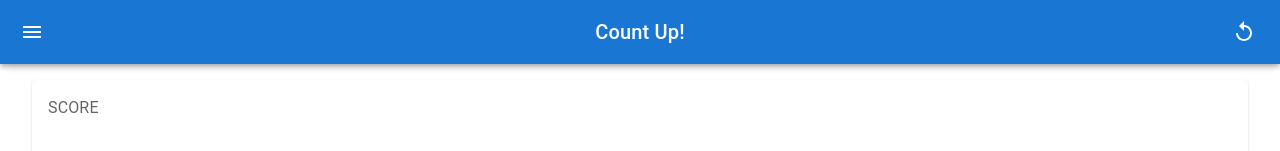
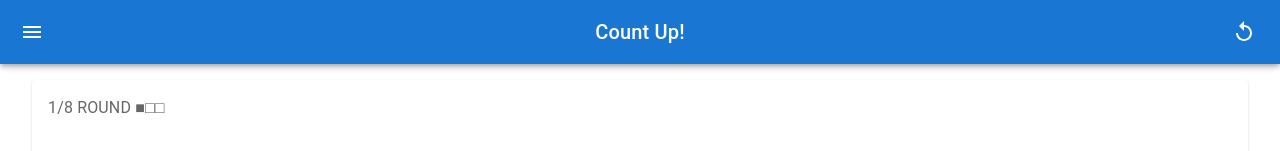
Before and after one commit to Sei-Tsushima-sti/count-up-app, a React (Create React App) app: page / in a window 1280 px wide. Shown: the top 151 px of the page. Built offline with nearby package versions, Linux system fonts and the light colour scheme.

Commit message:
ラウンド表示　ビジュアルはカス

```diff
--- a/src/App.tsx
+++ b/src/App.tsx
@@ -13,7 +13,7 @@ function App() {
   const [selectedScore, setSelectedScore] = useState(1);
 
   // 何ラウンド目か、何投目か
-  const [roundDisplay, setRoundDisplay] = useState("ROUND 1 ●○○");
+  const [currentScoreInfo, setCurrentScoreInfo] = useState({ round: 1, throwNumberInRound: 1 });
 
   // スコアの合計点
   const [score, setScore] = useState(0);
@@ -29,7 +29,9 @@ function App() {
 
   useEffect(() => {
     if (scoreSheet.length) {
-      console.log(scoreSheet.length + "投目：" + scoreSheet[scoreSheet.length - 1].label);
+      setCurrentScoreInfo({ round: (scoreSheet.length / 3 + 1) | 0, throwNumberInRound: (scoreSheet.length % 3 + 1) });
+      console.log(currentScoreInfo);
+
       console.log(scoreSheet);
 
       // TODO:ラウンド表示
@@ -48,8 +50,8 @@ function App() {
   }));
 
   return (<MainContent>
-    <TopBar score={score} setScore={setScore} setScoreSheet={setScoreSheet} />
-    <TotalScoreDisplay score={score} />
+    <TopBar score={score} setScore={setScore} setScoreSheet={setScoreSheet} setCurrentScoreInfo={setCurrentScoreInfo} />
+    <TotalScoreDisplay score={score} currentScoreInfo={currentScoreInfo} />
     <ScoreInputColumn
       selectedScore={selectedScore}
       setSelectedScore={setSelectedScore}
--- a/src/components/TopBar.jsx
+++ b/src/components/TopBar.jsx
@@ -8,10 +8,11 @@ import ReplayIcon from '@mui/icons-material/Replay';
 import MenuIcon from '@mui/icons-material/Menu';
 
 export const TopBar = (props) => {
-  const { score, setScore, setScoreSheet } = props;
+  const { score, setScore, setScoreSheet, setCurrentScoreInfo } = props;
   const onClickReplay = () => {
     setScoreSheet([]);
     setScore(0);
+    setCurrentScoreInfo({ round: 1, throwNumberInRound: 1 });
 
     console.log("点数をリセットしました");
   };
--- a/src/components/TotalScoreDisplay.jsx
+++ b/src/components/TotalScoreDisplay.jsx
@@ -5,13 +5,23 @@ import CardContent from "@mui/material/CardContent";
 
 // 合計スコア表示
 export const TotalScoreDisplay = (props) => {
-  const { score } = props;
+  const { score, currentScoreInfo } = props;
+
+  const currentScoreInfoString = () => {
+    var s = currentScoreInfo.round + "/8 ROUND ";
+    if (currentScoreInfo.throwNumberInRound === 1)
+      return (s + "■□□");
+    if (currentScoreInfo.throwNumberInRound === 2)
+      return (s += "□■□");
+    if (currentScoreInfo.throwNumberInRound === 3)
+      return (s += "□□■");
+  }
 
   return (
     <Card sx={{ mb: 2 }}>
       <CardContent>
         <Typography gutterBottom sx={{ color: "text.secondary" }}>
-          SCORE
+          {currentScoreInfoString()}
         </Typography>
         <CardActions sx={{ justifyContent: "center" }}>
           <Typography variant="h1" component="div">
```
Also changed, not shown: 7 other files (tests, documents, lock files or other folders).
